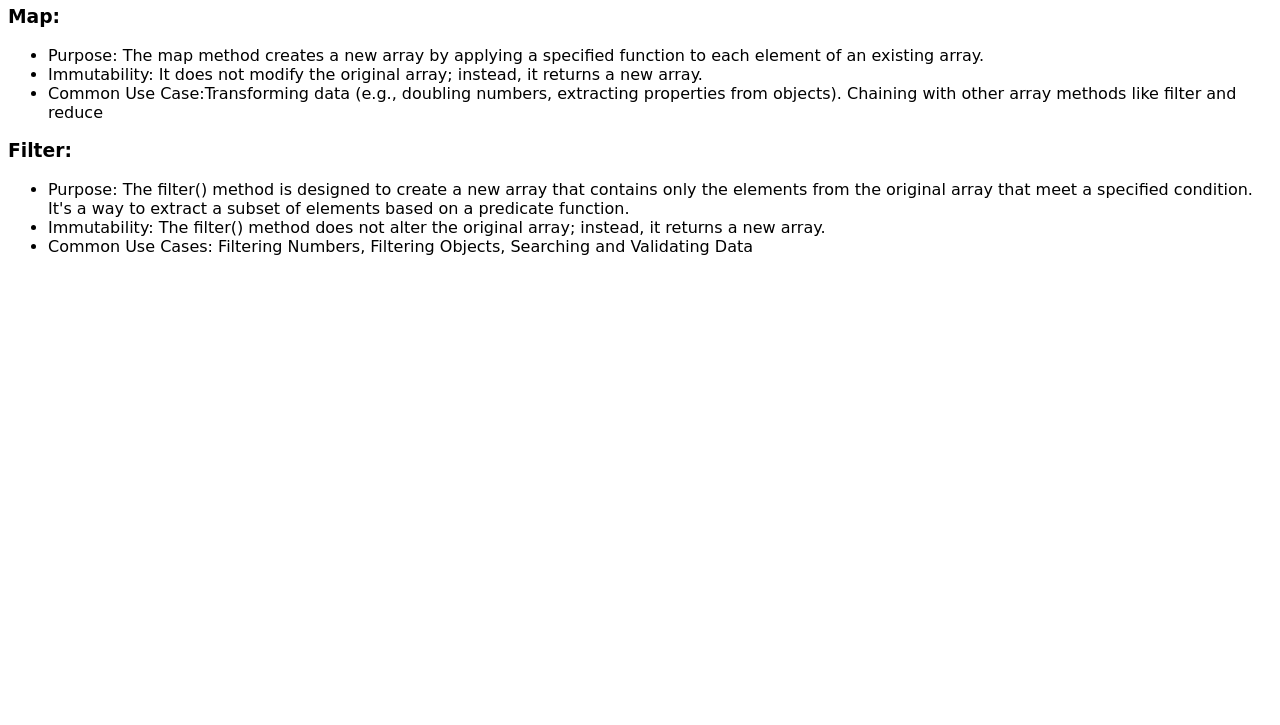
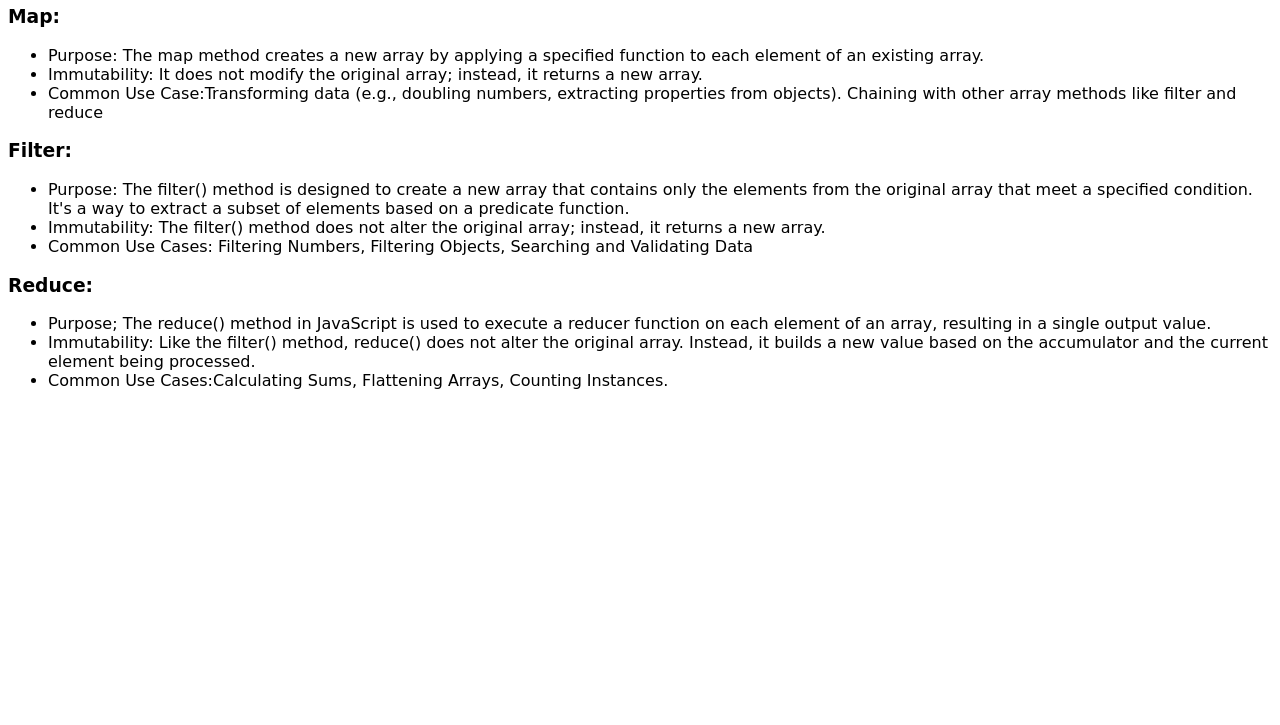
Before and after one commit to Sayed-Noman/JS-Practice, a plain HTML site: page Basics/17_Map_Filter_Reduce/index.html in a window 1280 px wide. Shown: the part 75-800 px from the top of the page. Drawn offline with Linux system fonts and the light colour scheme.

Commit message:
# Added 17

```diff
--- a/Basics/17_Map_Filter_Reduce/index.html
+++ b/Basics/17_Map_Filter_Reduce/index.html
@@ -13,7 +13,7 @@
 
 <body style="font-family: cursive">
   <div class="container">
-    <h1>Map, Filter, Reduce Methode</h1>
+    <h1>Map, Filter, Reduce Method</h1>
     <h3>Map: </h3>
     <ul>
       <li>Purpose: The map method creates a new array by applying a specified function to each element of an existing
@@ -31,6 +31,13 @@
       <li>Immutability: The filter() method does not alter the original array; instead, it returns a new array.</li>
       <li>Common Use Cases: Filtering Numbers, Filtering Objects, Searching and Validating Data</li>
     </ul>
+
+    <h3>Reduce: </h3>
+    <ul>
+      <li>Purpose; The reduce() method in JavaScript is used to execute a reducer function on each element of an array, resulting in a single output value.</li>
+      <li>Immutability:  Like the filter() method, reduce() does not alter the original array. Instead, it builds a new value based on the accumulator and the current element being processed.</li>
+      <li>Common Use Cases:Calculating Sums, Flattening Arrays, Counting Instances.</li>
+    </ul>
   </div>
 </body>
 
```
